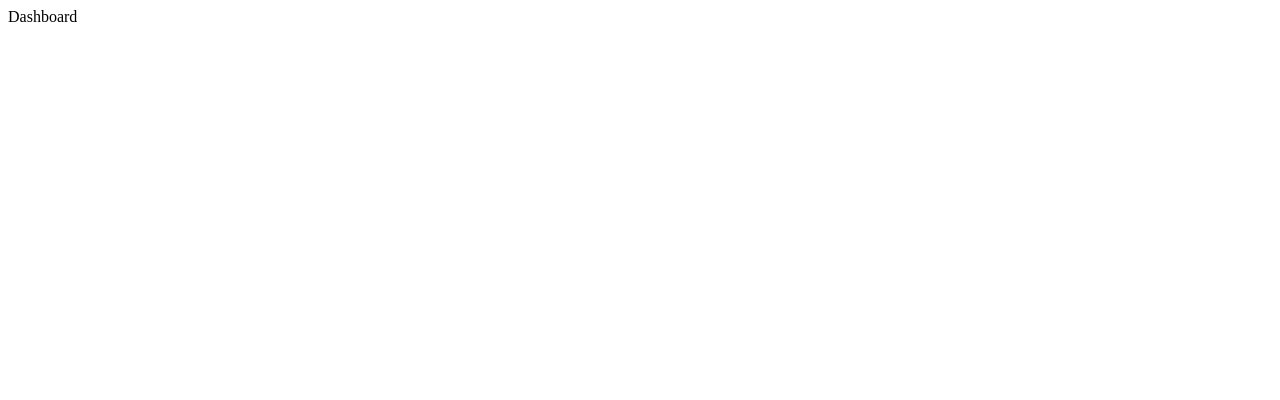
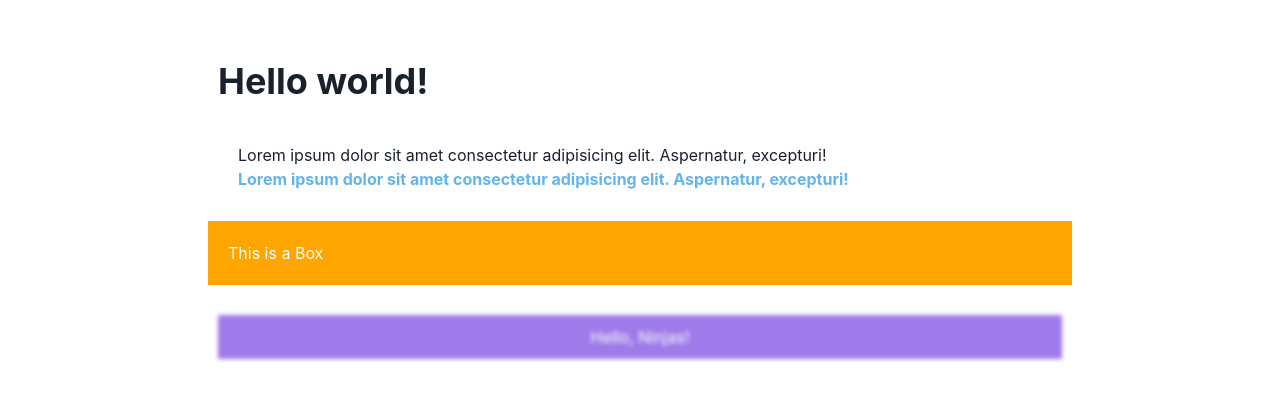
Before and after one commit to renanrgarcia/chakraui-course, a React (Vite) app in the folder chakraui-starter-project/: page / in a window 1280 px wide. Shown: the top 400 px of the page. Built offline with nearby package versions, Linux system fonts and the light colour scheme.

Commit message:
lesson-2

```diff
--- a/chakraui-starter-project/src/main.jsx
+++ b/chakraui-starter-project/src/main.jsx
@@ -1,9 +1,12 @@
 import React from 'react'
 import ReactDOM from 'react-dom/client'
 import App from './App'
+import { ChakraProvider } from '@chakra-ui/react'
 
 ReactDOM.createRoot(document.getElementById('root')).render(
   <React.StrictMode>
-    <App />
+    <ChakraProvider>
+      <App />
+    </ChakraProvider>
   </React.StrictMode>,
 )
--- a/chakraui-starter-project/src/pages/Dashboard.jsx
+++ b/chakraui-starter-project/src/pages/Dashboard.jsx
@@ -1,5 +1,37 @@
+import { Heading, Text, Container, Box } from "@chakra-ui/react";
+
 export default function Dashboard() {
+
+  const boxStyles = {
+    p: "10px",
+    m: "10px",
+    bg: "purple.400",
+    color: "white",
+    textAlign: "center",
+    filter: "blur(2px)",
+    ':hover': {
+      color: "black",
+      bg: "blue.200",
+    }
+  }
+
   return (
-    <div>Dashboard</div>
+    <Container as="section" maxWidth="4xl" py="20px">
+      <Heading my="30px" p="10px">Hello world!</Heading>
+      <Text marginLeft="30px">
+        Lorem ipsum dolor sit amet consectetur adipisicing elit. Aspernatur, excepturi!
+      </Text>
+      <Text ml="30px" color="blue.300" fontWeight="bold">
+        Lorem ipsum dolor sit amet consectetur adipisicing elit. Aspernatur, excepturi!
+      </Text>
+
+      <Box my="30px" p="20px" bg="orange">
+        <Text color="white">This is a Box</Text>
+      </Box>
+
+      <Box sx={boxStyles}>
+        Hello, Ninjas!
+      </Box>
+    </Container>
   )
 }
```
Also changed, not shown: 1 other file (tests, documents, lock files or other folders).
